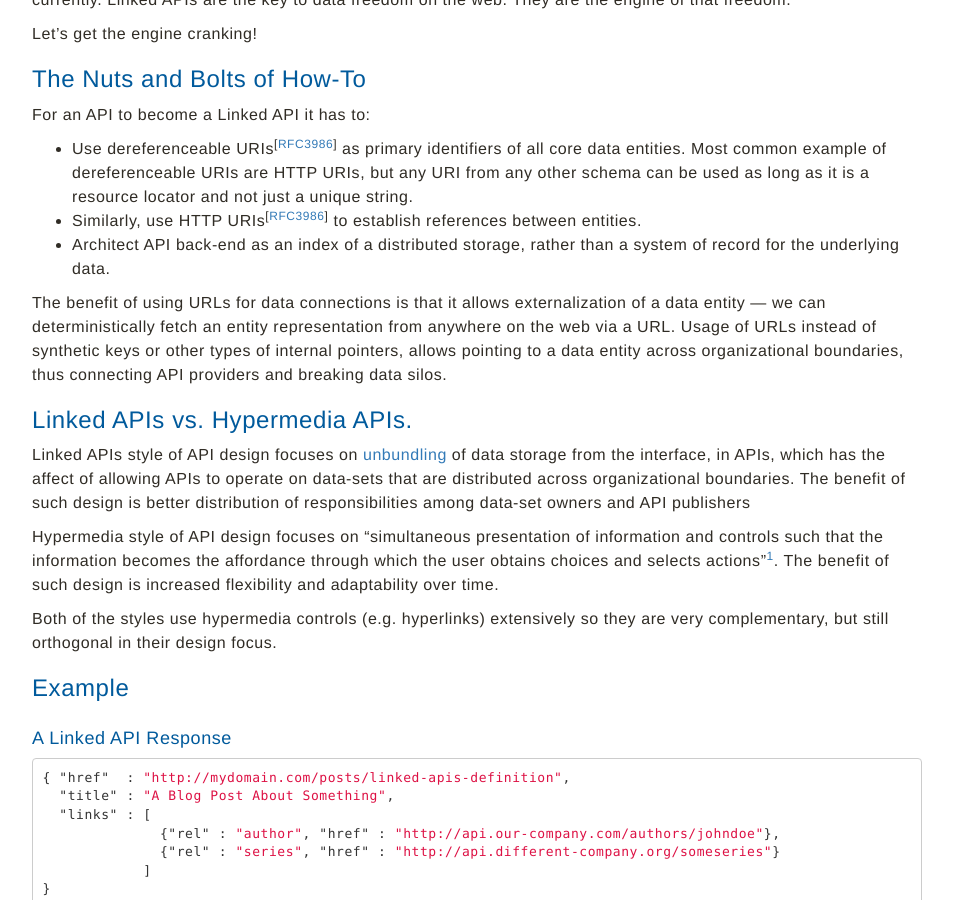
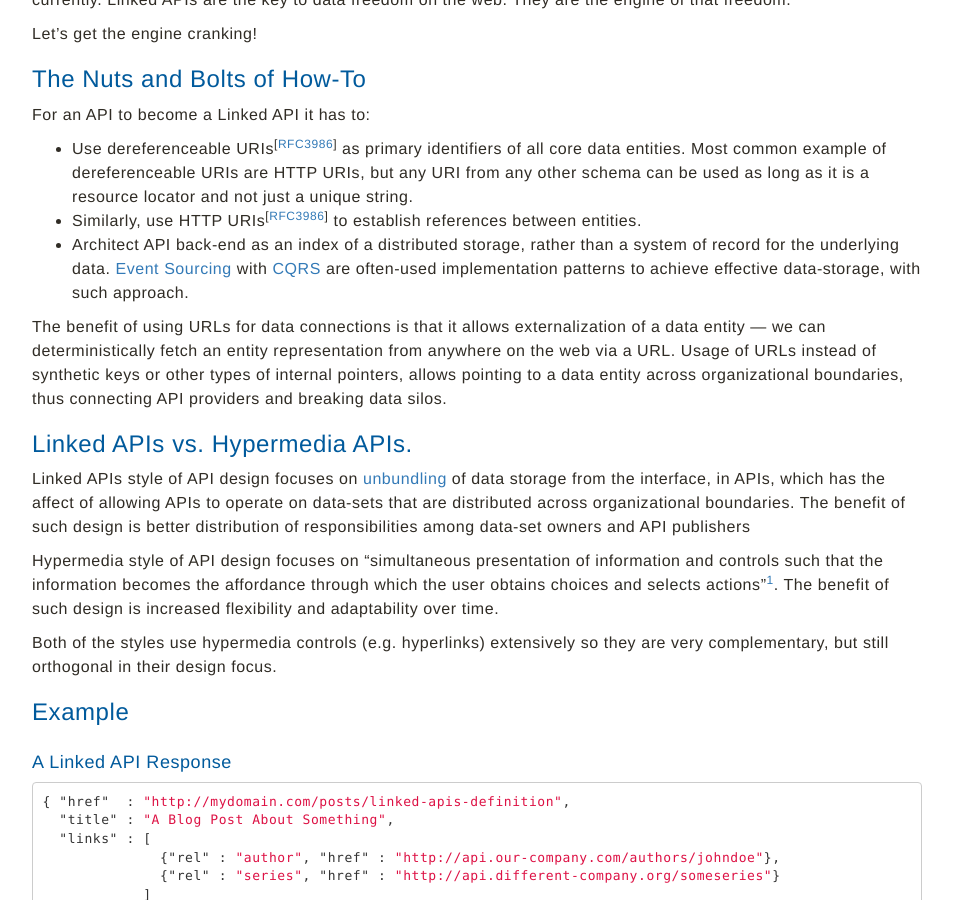
Before and after one commit to inadarei/linkedapis, a Jekyll site: the page built from index.md, in a window 1280 px wide and 900 px high, scrolled down 1224 px. Shown: the whole window, without its empty margins (163-1116 px from the left). Built offline with Jekyll 4.4.1, drawn with Linux system fonts in a browser that asks for light colours; nearby versions of some CDN libraries; Markdown is read by kramdown in place of the engine named in the settings; comment, search, counter and statistics services are not loaded.

Commit message:
reference to event sourcing and cqrs

```diff
--- a/index.md
+++ b/index.md
@@ -42,7 +42,7 @@ For an API to become a Linked API it has to:
 
 - Use dereferenceable URIs<sup>[[RFC3986](http://www.ietf.org/rfc/rfc3986.txt)]</sup> as primary identifiers of all core data entities. Most common example of dereferenceable URIs are HTTP URIs, but any URI from any other schema can be used as long as it is a resource locator and not just a unique string.
 - Similarly, use HTTP URIs<sup>[[RFC3986](http://www.ietf.org/rfc/rfc3986.txt)]</sup> to establish references between entities.
-- Architect API back-end as an index of a distributed storage, rather than a system of record for the underlying data.
+- Architect API back-end as an index of a distributed storage, rather than a system of record for the underlying data. [Event Sourcing](https://msdn.microsoft.com/en-us/library/dn589792.aspx) with [CQRS](https://msdn.microsoft.com/en-us/library/dn568103.aspx) are often-used implementation patterns to achieve effective data-storage, with such approach.
 
 The benefit of using URLs for data connections is that it allows externalization of a data entity — we can deterministically fetch an entity representation from anywhere on the web via a URL. Usage of URLs instead of synthetic keys or other types of internal pointers, allows pointing to a data entity across organizational boundaries, thus connecting API providers and breaking data silos.
 
```
